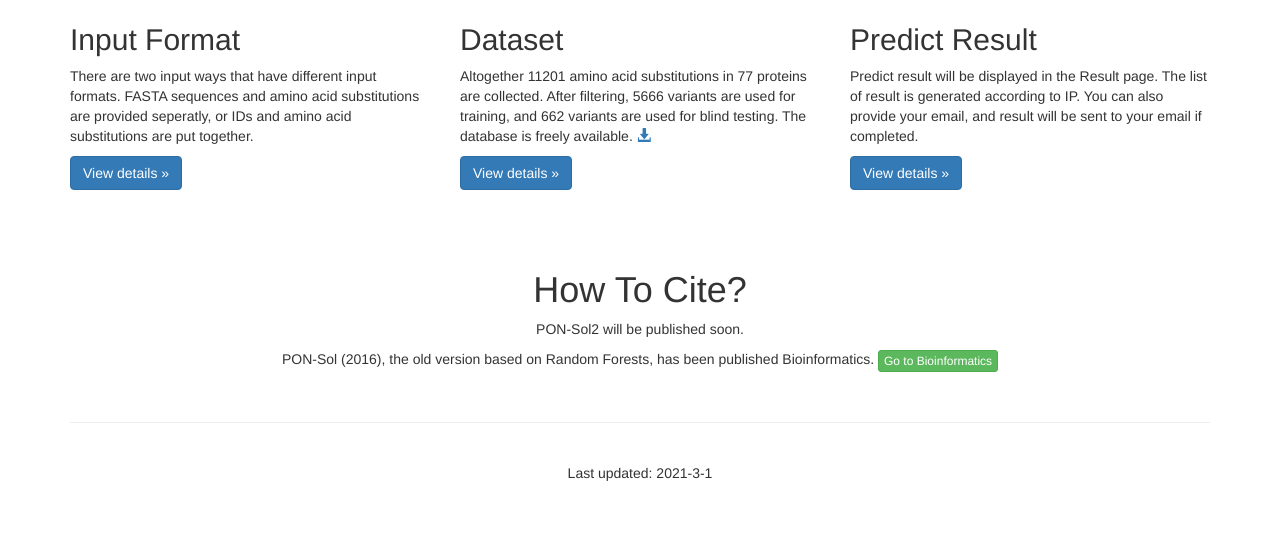
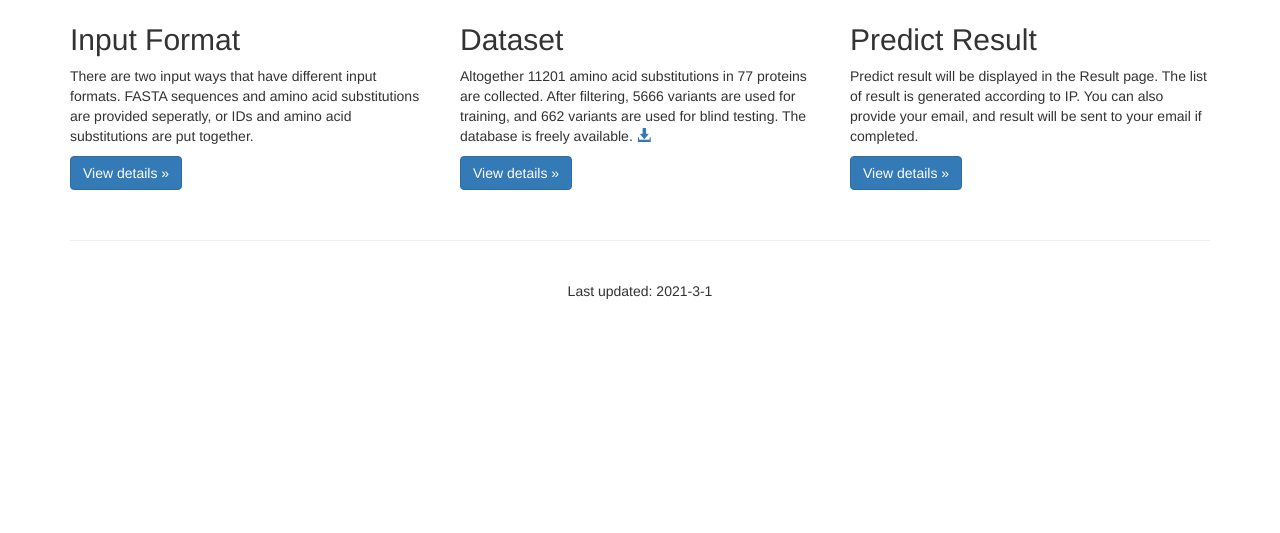
Before and after one commit to XDcat/PonSol2_Web, a Django app: page / in a window 1280 px wide. Shown: the part 599-1132 px from the top of the page. After the commit the page ends 898 px from the top, so only its background shows below. Run offline with Django 3.2, Linux system fonts and the light colour scheme; parts of the project's set-up code (start-up, migrations or seed data) failed here and were passed over; some libraries are stand-ins or nearby versions.

Commit message:
删除cite

```diff
--- a/ponsol2web/templates/ponsol2web/index.html
+++ b/ponsol2web/templates/ponsol2web/index.html
@@ -42,25 +42,4 @@
                 details »</a></p>
         </div>
     </div>
-    <div class="row text-center" style="margin-top: 50px;">
-        <h1 class="text-center text-capitalize">How to cite?</h1>
-        <p>
-            PON-Sol2 will be published soon.
-        </p>
-        <p>
-            PON-Sol (2016), the old version based on Random Forests, has been published Bioinformatics.
-            <span><a class="btn btn-success btn-xs" href="https://academic.oup.com/bioinformatics/article/32/13/2032/1742792?login=true" target="_blank">
-                Go to Bioinformatics
-            </a></span>
-{#            Yang Yang, Abhishek Niroula, Bairong Shen, Mauno Vihinen, PON-Sol: prediction of effects of amino acid substitutions on protein solubility, Bioinformatics, Volume 32, Issue 13, 1 July 2016, Pages 2032–2034, https://doi.org/10.1093/bioinformatics/btw066#}
-{#            It was trained this far on the largest dataset of 406 single amino acid substitutions.#}
-{#            It grouped variants into three classes: solubility decreasing and increasing variants and those not affecting solubility.#}
-        </p>
-        {#        <div class="col-lg-6">#}
-        {#            <h2 class="text-center text-capitalize">How to cite?</h2>#}
-        {#        </div>#}
-        {#        <div class="col-lg-6">#}
-        {#            <h2 class="text-center text-capitalize">Dataset</h2>#}
-        {#        </div>#}
-    </div>
 {% endblock %}
```
